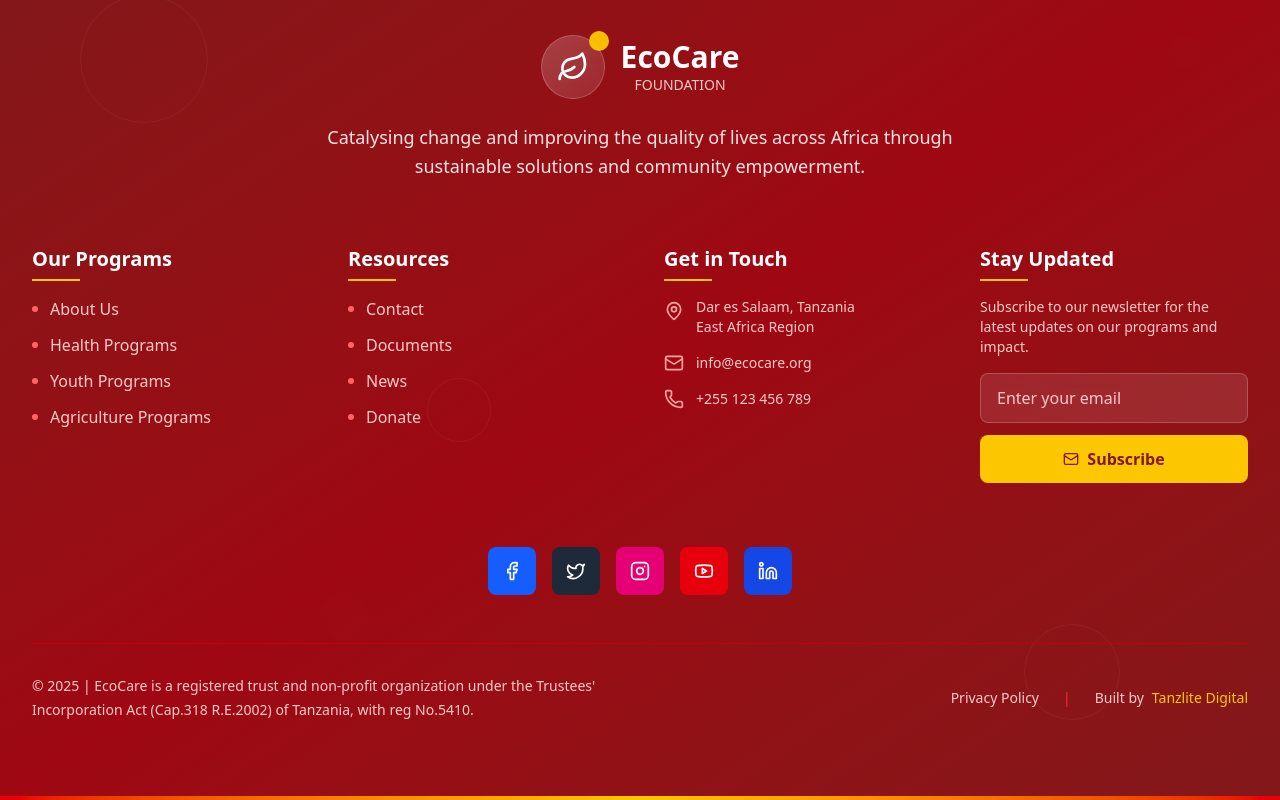
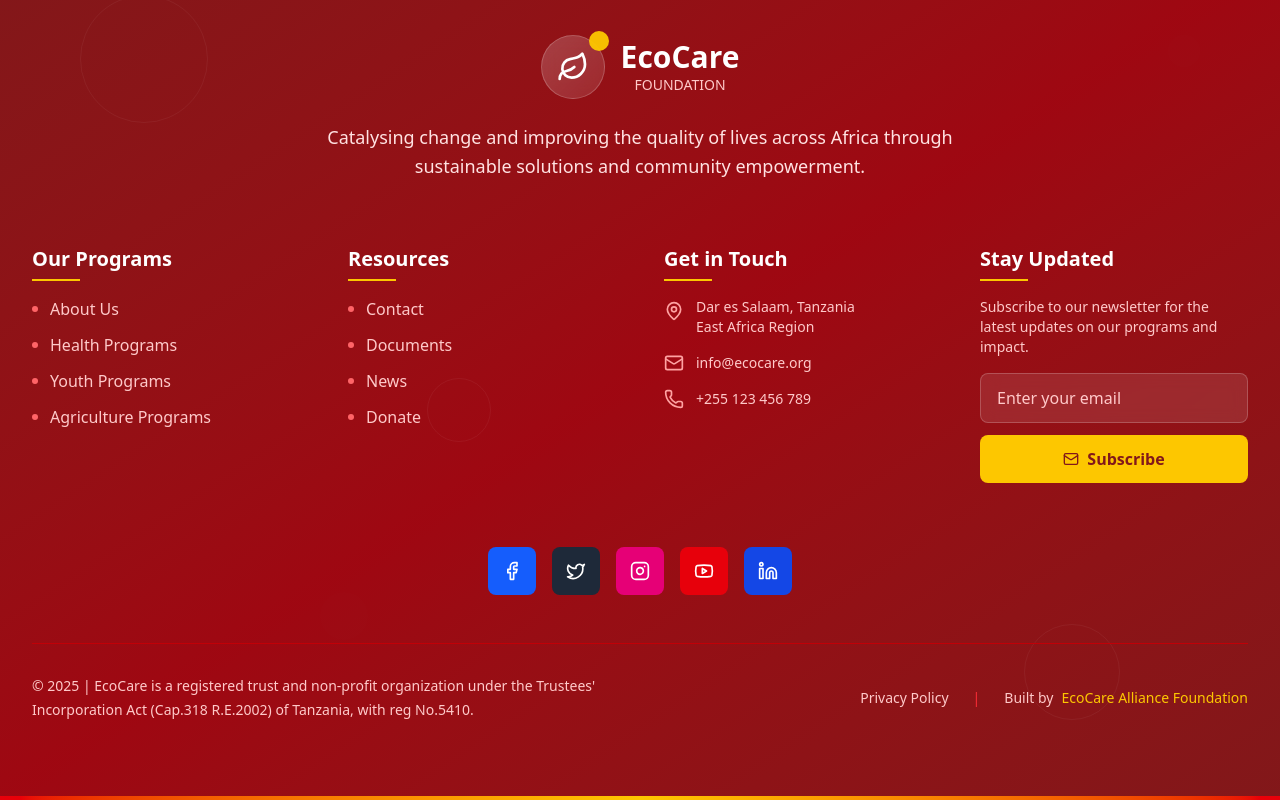
Before and after one commit to salumusabri05/ecocare, a Next.js app: page / in a window 1280 px wide. Shown: the part 3028-3828 px from the top of the page. Built offline with nearby package versions, Linux system fonts and the light colour scheme; a web font is replaced by a local one.

Commit message:
footer edits made to the footer component for improved styling and consistency

```diff
--- a/src/app/components/Footer.jsx
+++ b/src/app/components/Footer.jsx
@@ -229,7 +229,7 @@ const Footer = () => {
               <span className="text-red-500">|</span>
               <a href="#" className="hover:text-white transition-colors flex items-center space-x-2">
                 <span>Built by</span>
-                <span className="text-yellow-400 hover:text-yellow-300 font-medium">Tanzlite Digital</span>
+                <span className="text-yellow-400 hover:text-yellow-300 font-medium">EcoCare Alliance Foundation</span>
               </a>
             </div>
           </div>
```
